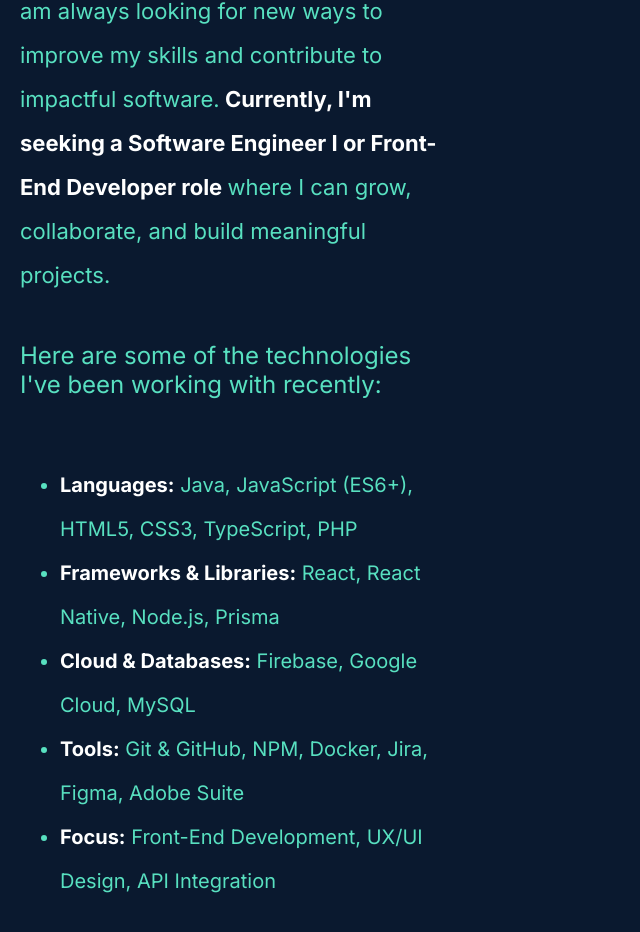
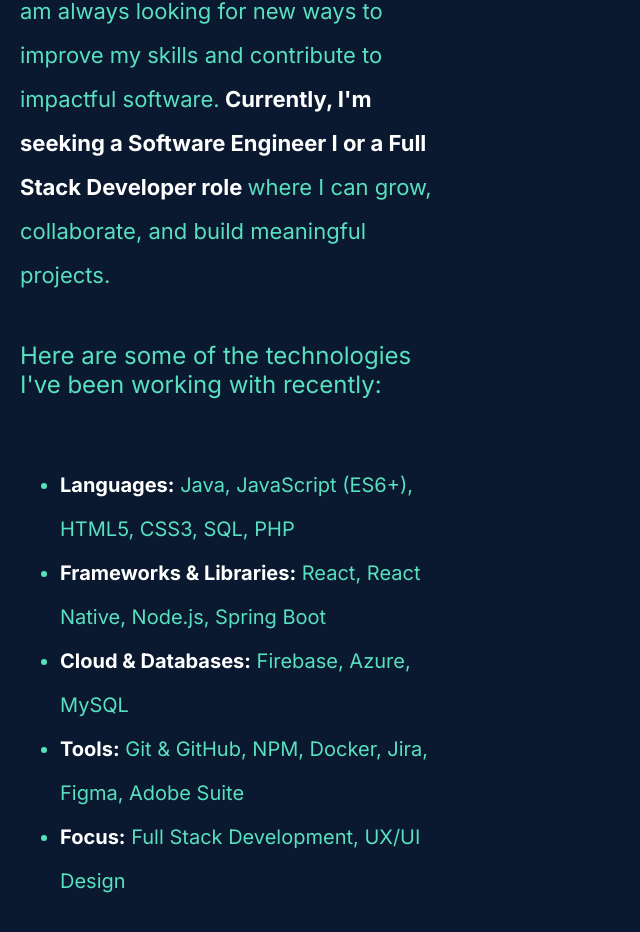
Before and after one commit to ksims20/ksims20.github.io, a React (Create React App) app: page /about in a window 1280 px wide. Shown: the part 918-1850 px from the top of the page, without its empty margins (0-640 px from the left). Built offline with nearby package versions, Linux system fonts and the light colour scheme.

Commit message:
Updated languages

```diff
--- a/src/about.js
+++ b/src/about.js
@@ -44,18 +44,18 @@ const About = () => {
             of <span className="whiteText"> Front-end Development / UX UI Design. </span> Since then, my passion for designing
             and building web Applications has continued to grow. I've led personal projects from design to deployment
             and am always looking for new ways to improve my skills and contribute to impactful software.
-            <span className="whiteText"> Currently, I'm seeking a  <b>Software Engineer I </b> or <b>Front-End Developer </b> role </span> where I can grow, collaborate, and build meaningful projects.
+            <span className="whiteText"> Currently, I'm seeking a  <b>Software Engineer I </b> or a <b> Full Stack Developer </b> role </span> where I can grow, collaborate, and build meaningful projects.
             </p>
             <p style={{ fontSize:"24px", paddingTop:"20px", paddingBottom:"40px"}}>
             Here are some of the technologies I've been working with recently:
           </p>
 
           <ul style={{ fontSize: "20px", lineHeight: "2.2", marginTop: "20px", marginBottom: "40px", color:"#58E0C0" }}>
-              <li><strong style={{ color: "white" }}>Languages:</strong> Java, JavaScript (ES6+), HTML5, CSS3, TypeScript, PHP</li>
-              <li><strong style={{ color: "white" }}>Frameworks & Libraries:</strong> React, React Native, Node.js, Prisma</li>
-              <li><strong style={{ color: "white" }}>Cloud & Databases:</strong> Firebase, Google Cloud, MySQL</li>
+              <li><strong style={{ color: "white" }}>Languages:</strong> Java, JavaScript (ES6+), HTML5, CSS3, SQL, PHP</li>
+              <li><strong style={{ color: "white" }}>Frameworks & Libraries:</strong> React, React Native, Node.js, Spring Boot</li>
+              <li><strong style={{ color: "white" }}>Cloud & Databases:</strong> Firebase, Azure, MySQL</li>
               <li><strong style={{ color: "white" }}>Tools:</strong> Git & GitHub, NPM, Docker, Jira, Figma, Adobe Suite</li>
-              <li><strong style={{ color: "white" }}>Focus:</strong> Front-End Development, UX/UI Design, API Integration</li>
+              <li><strong style={{ color: "white" }}>Focus:</strong> Full Stack Development, UX/UI Design</li>
           </ul>
 
         </div>
--- a/src/home.js
+++ b/src/home.js
@@ -53,10 +53,10 @@ const Home = () => {
             <h1>HI THERE! I'M</h1>
             <h1 style={{ color: "white", fontSize: "52px" }}>Kamren Sims</h1>
             <h2 style={{ fontSize: "32px" }}>
-              A Charlotte-based coder on a journey to master Front-End Development
+              A Charlotte-based coder on a journey to master Full Stack Development
             </h2>
             <h4 style={{ color: "#8892B0" }}>
-              Front-End Developer | Software Engineer
+              Full Stack Engineer | Software Engineer
             </h4>
             <ContactIcons />
           </div>
```
